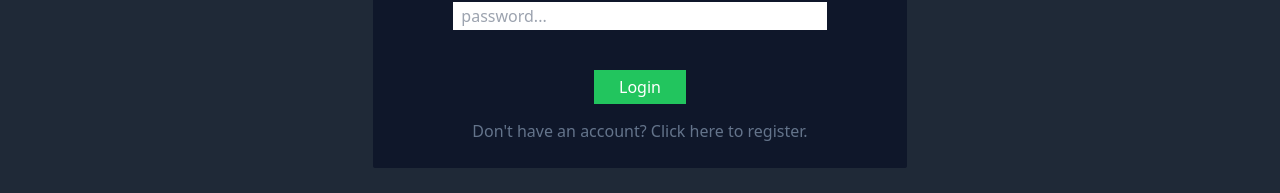
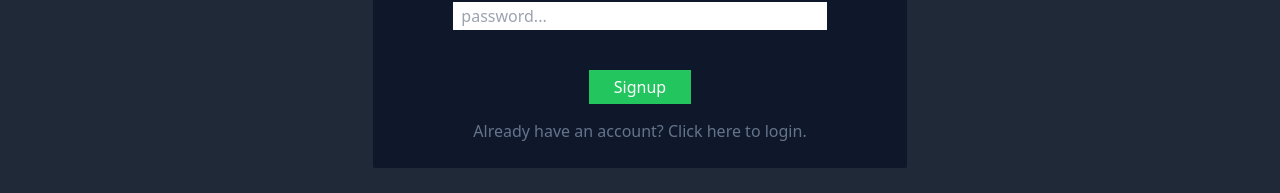
Before and after one commit to aguilmec/notes, a React (Create React App) app in the folder notes/: page /signup in a window 1280 px wide. Shown: the part 535-728 px from the top of the page. Built offline with nearby package versions, Linux system fonts and the light colour scheme; no server answers.

Commit message:
Login and sign up, protected routes added.

```diff
--- a/notes/src/App.jsx
+++ b/notes/src/App.jsx
@@ -5,21 +5,25 @@ import BoardDetail from './Pages/BoardDetail';
 import { BrowserRouter, Routes, Route } from 'react-router-dom';
 import Login from './Pages/Login';
 import Signup from './Pages/Signup';
+import { AuthProvider } from './Context/authContext';
+import ProtectedRoutes from './Components/ProtectedRoutes';
 
 function App() {
 
  return(
   <div className='App w-screen flex h-screen bg-gray-800'>
+    <AuthProvider>
       <Navbar>
         <BrowserRouter>
           <Routes>
-          <Route path='/' element={<BoardsPage />} />
-          <Route path='/board/:id' element={<BoardDetail />} />
+            <Route path='/' element={<ProtectedRoutes><BoardsPage /></ProtectedRoutes>} />
+            <Route path='/board/:id' element={<ProtectedRoutes><BoardDetail /></ProtectedRoutes>} />
             <Route path='/login' element={<Login />} />
             <Route path='/signup' element={<Signup />} />
           </Routes>
         </BrowserRouter>
       </Navbar>
+    </AuthProvider>
   </div>
  );
 };
--- a/notes/src/Components/Board.jsx
+++ b/notes/src/Components/Board.jsx
@@ -1,7 +1,7 @@
 import { useEffect, useState } from "react";
 import NoteList from "./NoteList";
 import NewListModal from "./NewListModal";
-import app from "../firebase";
+import {app} from "../firebase";
 import { getFirestore, doc, updateDoc } from "firebase/firestore/lite";
 import { useParams } from "react-router-dom";
 import Toast from './Toast.jsx'
--- a/notes/src/Components/NoteList.jsx
+++ b/notes/src/Components/NoteList.jsx
@@ -2,7 +2,7 @@ import { PiGearBold } from "react-icons/pi";
 import ListItem from "./ListItem";
 import { useState } from "react";
 import NewItemModal from "./NewItemModal";
-import app from '../firebase.js';
+import {app} from '../firebase.js';
 import { getFirestore, doc, updateDoc, getDoc } from 'firebase/firestore/lite';
 import { useParams } from "react-router-dom";
 
--- /dev/null
+++ b/notes/src/Components/ProtectedRoutes.jsx
@@ -0,0 +1,8 @@
+import { useAuth } from "../Context/authContext";
+import { Navigate } from 'react-router-dom';
+
+export default function ProtectedRoutes({children}){
+    const { user } = useAuth();
+    if(!user) return <Navigate to={'/login'} />
+    return <>{children}</>
+};
--- /dev/null
+++ b/notes/src/Context/authContext.jsx
@@ -0,0 +1,40 @@
+import { createContext, useContext, useEffect, useState } from "react";
+import { createUserWithEmailAndPassword, signInWithEmailAndPassword, signOut,onAuthStateChanged } from "firebase/auth";
+import { auth } from "../firebase.js";
+
+export const authContext = createContext(null);
+
+export function useAuth(){
+    const context = useContext(authContext);
+    return context;
+};
+
+export function AuthProvider({children}){
+
+    const [user, setUser] = useState(null);
+
+    async function signup(user){
+        await createUserWithEmailAndPassword(auth, user.email, user.password);
+    };
+
+    async function login(user){
+        await signInWithEmailAndPassword(auth, user.email, user.password);
+    };
+
+    async function logout(){
+        signOut(auth);
+    };
+
+    useEffect(()=>{
+        const unsubscribe = onAuthStateChanged(auth, (currentUser)=>{
+            setUser(currentUser);
+        });
+        return ()=> unsubscribe();
+    },[]);
+
+    return(
+        <authContext.Provider value={{signup, login, logout,user}}>
+            {children}
+        </authContext.Provider>
+    );
+};
--- a/notes/src/Pages/BoardDetail.jsx
+++ b/notes/src/Pages/BoardDetail.jsx
@@ -1,4 +1,4 @@
-import app from "../firebase";
+import {app} from "../firebase";
 import { useEffect, useState } from "react";
 import Toast from "../Components/Toast";
 import Board from "../Components/Board";
--- a/notes/src/Pages/BoardsPage.jsx
+++ b/notes/src/Pages/BoardsPage.jsx
@@ -1,13 +1,18 @@
 import { useState } from 'react';
 import { useEffect } from 'react';
-import app from '../firebase.js';
+import {app} from '../firebase.js';
 import Boards from '../Components/Boards';
 import StarredBoards from '../Components/StarredBoards';
 import NewBoardModal from '../Components/NewBoardModal';
 import { getFirestore, collection, getDocs, doc, addDoc, updateDoc } from 'firebase/firestore/lite';
 import Toast from '../Components/Toast.jsx';
+import { useAuth } from '../Context/authContext.jsx';
+
 
 export default function BoardsPage(){
+
+  const { user, logout } = useAuth();
+  console.log(user)
 
   const db = getFirestore(app);
 
--- a/notes/src/Pages/Login.jsx
+++ b/notes/src/Pages/Login.jsx
@@ -1,30 +1,51 @@
 import { useState } from "react";
-import app from "firebase/firestore/lite";
+import Toast from "../Components/Toast.jsx";
+import { useAuth } from "../Context/authContext.jsx";
+import { useNavigate } from "react-router-dom";
 
 export default function Login(){
 
-    const [email, setEmail] = useState('');
-    const [password, setPassword] = useState('');
+    const [user, setUser] = useState(null);
+    const [error, setError] = useState(false);
+    const [message, setMessage] = useState('');
+    const { login } = useAuth();
+    const navigate = useNavigate();
 
-    async function login(){
-
+    async function callLogin(){
+        try{
+            await login(user);
+            navigate('/')
+        }catch(error){
+            if(error.code === 'auth/invalid-email'){
+                setMessage('Error: please enter a valid email.');
+            }else if(error.code === 'auth/email-already-in-use'){
+                setMessage('Error: email already in use.');
+            }else{
+                setMessage('An error has ocurred while performing this operation.');
+            };
+            setError(true);
+            setTimeout(()=>{
+                setError(false);
+            },5000);
+        };
     };
 
     return(
-        <div className="flex flex-col w-5/12 mx-auto my-[250px] bg-slate-900 px-[80px] py-[25px] gap-y-[40px] rounded-sm">
+        <div className="flex flex-col w-5/12 mx-auto my-[250px] bg-slate-900 px-[80px] py-[25px] gap-y-[40px] rounded-sm relative">
             <p className="cursor-default text-slate-300 text-[22px] font-semibold tracking-wide">Login</p>
             <div className="flex flex-col gap-y-[15px]">
                 <p className="cursor-default text-slate-300">Email:</p>
-                <input value={email} onChange={(e)=>{setEmail(e.target.value)}} className="pl-[8px] py-[2px]" placeholder="username..."></input>
+                <input onChange={(e)=>{setUser({...user, email:  e.target.value})}} className="pl-[8px] py-[2px]" placeholder="username..."></input>
             </div>
             <div className="flex flex-col gap-y-[15px]">
                 <p className="cursor-default text-slate-300">Password:</p>
-                <input value={password} onChange={(e)=>{setPassword(e.target.value)}} className="pl-[8px] py-[2px]" placeholder="password..."></input>
+                <input type="password" onChange={(e)=>{setUser({...user, password: e.target.value})}} className="pl-[8px] py-[2px]" placeholder="password..."></input>
             </div>
             <div className="flex flex-col gap-y-[15px]">
-                <button onClick={()=>{login()}} className="mx-auto px-[20px] bg-green-500 hover:bg-green-600 text-white px-[25px] py-[5px] w-fit">Login</button>
-                <a className="cursor-pointer hover:text-slate-400 text-slate-500">Don't have an account? Click here to register.</a>
+                <button onClick={()=>{callLogin()}} className="mx-auto px-[20px] bg-green-500 hover:bg-green-600 text-white px-[25px] py-[5px] w-fit">Login</button>
+                <a className="cursor-pointer hover:text-slate-400 text-slate-500"><button onClick={()=>{navigate('/signup')}}>Don't have an account? Click here to register.</button></a>
             </div>
+            {error && <Toast message={message} />}
         </div>
     );
 
--- a/notes/src/Pages/Signup.jsx
+++ b/notes/src/Pages/Signup.jsx
@@ -1,19 +1,20 @@
 import { useState } from "react";
-import app from "../firebase.js";
-import { getAuth, createUserWithEmailAndPassword } from 'firebase/auth';
 import Toast from "../Components/Toast.jsx";
+import { useAuth } from "../Context/authContext.jsx";
+import { useNavigate } from "react-router-dom";
 
 export default function Signup(){
 
-    const [email, setEmail] = useState('');
-    const [password, setPassword] = useState('');
+    const [user, setUser] = useState(null);
     const [error, setError] = useState(false);
     const [message, setMessage] = useState('');
+    const { signup } = useAuth();
+    const navigate = useNavigate();
 
-    async function signup(){
+    async function callSignup(){
         try{
-            const auth = getAuth(app);
-            const response = await createUserWithEmailAndPassword(auth, email, password);
+            await signup(user);
+            navigate('/')
         }catch(error){
             if(error.code === 'auth/invalid-email'){
                 setMessage('Error: please enter a valid email.');
@@ -34,15 +35,15 @@ export default function Signup(){
             <p className="cursor-default text-slate-300 text-[22px] font-semibold tracking-wide">Signup</p>
             <div className="flex flex-col gap-y-[15px]">
                 <p className="cursor-default text-slate-300">Email:</p>
-                <input value={email} onChange={(e)=>{setEmail(e.target.value)}} className="pl-[8px] py-[2px]" placeholder="username..."></input>
+                <input onChange={(e)=>{setUser({...user, email:  e.target.value})}} className="pl-[8px] py-[2px]" placeholder="username..."></input>
             </div>
             <div className="flex flex-col gap-y-[15px]">
                 <p className="cursor-default text-slate-300">Password:</p>
-                <input value={password} onChange={(e)=>{setPassword(e.target.value)}} className="pl-[8px] py-[2px]" placeholder="password..."></input>
+                <input type="password" onChange={(e)=>{setUser({...user, password: e.target.value})}} className="pl-[8px] py-[2px]" placeholder="password..."></input>
             </div>
             <div className="flex flex-col gap-y-[15px]">
-                <button onClick={()=>{signup()}} className="mx-auto px-[20px] bg-green-500 hover:bg-green-600 text-white px-[25px] py-[5px] w-fit">Login</button>
-                <a className="cursor-pointer hover:text-slate-400 text-slate-500">Don't have an account? Click here to register.</a>
+                <button onClick={()=>{callSignup()}} className="mx-auto px-[20px] bg-green-500 hover:bg-green-600 text-white px-[25px] py-[5px] w-fit">Signup</button>
+                <a className="cursor-pointer hover:text-slate-400 text-slate-500"><button onClick={()=>{navigate('/login')}}>Already have an account? Click here to login.</button></a>
             </div>
             {error && <Toast message={message} />}
         </div>
--- a/notes/src/firebase.js
+++ b/notes/src/firebase.js
@@ -1,4 +1,5 @@
 import { initializeApp } from 'firebase/app';
+import { getAuth } from 'firebase/auth';
 
     const firebaseConfig = {
         apiKey: process.env.REACT_APP_APIKEY,
@@ -9,6 +10,5 @@ import { initializeApp } from 'firebase/app';
         appId: process.env.REACT_APP_APPID
   };
 
-const app = initializeApp(firebaseConfig);
-
-export default app;
+export const app = initializeApp(firebaseConfig);
+export const auth = getAuth(app);
```
Lines whose indentation alone changed are shown as unchanged.
